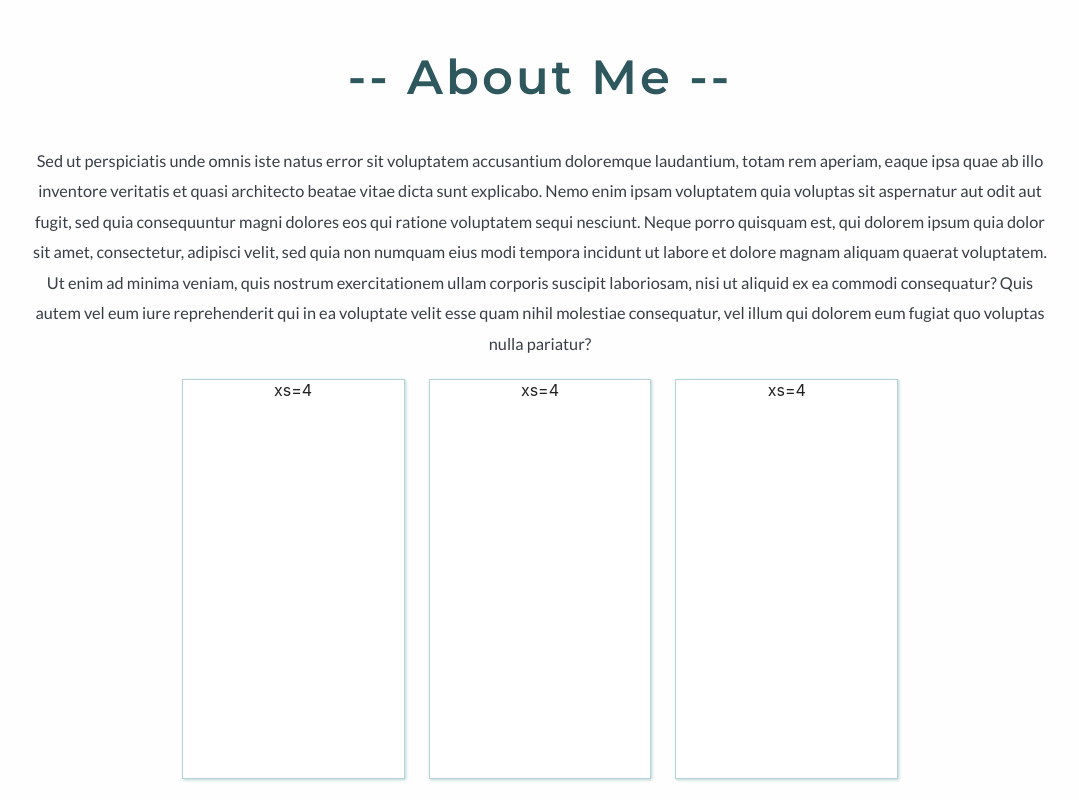
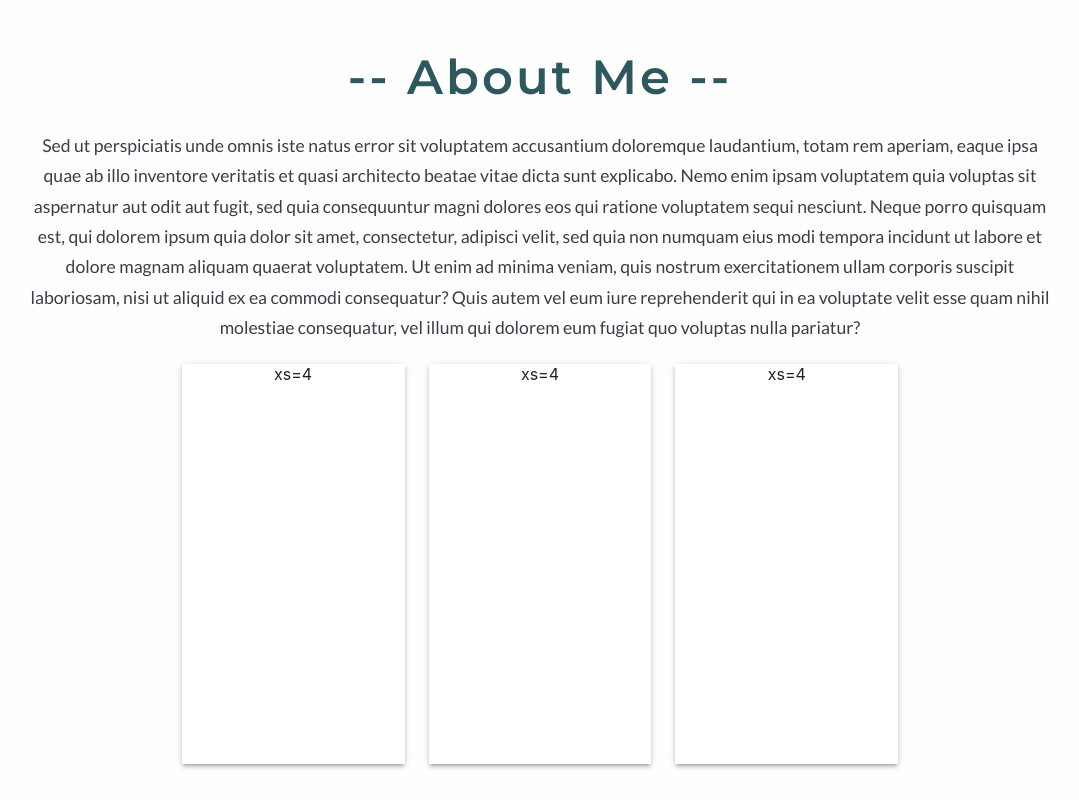
Before and after one commit to dejongyeong/web-portfolio, a React (Create React App) app: page / in a window 1280 px wide. Shown: the part 820-1620 px from the top of the page, without its empty margins (100-1179 px from the left). Built offline with nearby package versions, Linux system fonts and the light colour scheme.

Commit message:
paper wrapper for skills

```diff
--- a/src/components/About.js
+++ b/src/components/About.js
@@ -21,7 +21,7 @@ const useStyles = makeStyles((theme) => ({
     margin: '3% auto 0 auto',
     '& h3': {
       paddingTop: '3%',
-      paddingBottom: '2%',
+      paddingBottom: '1.5%',
       color: '#2e585d',
       fontWeight: '600',
       letterSpacing: '3px',
@@ -29,10 +29,10 @@ const useStyles = makeStyles((theme) => ({
     },
   },
   describe: {
-    margin: '2% auto',
+    margin: '1% auto 2% auto',
     '& p': {
       lineHeight: '1.9rem',
-      fontSize: '1.02rem',
+      fontSize: '1.1rem',
       fontFamily: 'Lato, sans-serif',
       color: '#393e46',
       fontWeight: '400',
@@ -63,9 +63,9 @@ const useStyles = makeStyles((theme) => ({
     width: '70%',
   },
   paper: {
-    border: '1px solid rgb(182 211 213)',
+    // border: '1px solid rgb(182 211 213)',
     height: '400px',
-    boxShadow: '1px 1px 3px rgb(182 211 213)',
+    //boxShadow: '1px 1px 3px #393e46',
     borderRadius: '0',
   },
   '@keyframes aboutEffect': {
@@ -76,7 +76,6 @@ const useStyles = makeStyles((theme) => ({
 
 function About() {
   const classes = useStyles();
-
   const description = (
     <Typography variant="body1">
       Sed ut perspiciatis unde omnis iste natus error sit voluptatem accusantium
@@ -103,30 +102,17 @@ function About() {
           <div className={classes.paperWrap}>
             <Grid container className={classes.root} spacing={3}>
               <Grid item lg={4} xs={12}>
-                <Paper
-                  variant="outlined"
-                  className={classes.paper}
-                  square={false}
-                >
+                <Paper elevation={3} className={classes.paper} square={false}>
                   xs=4
                 </Paper>
               </Grid>
               <Grid item lg={4} xs={12}>
-                <Paper
-                  variant="outlined"
-                  square={false}
-                  className={classes.paper}
-                >
+                <Paper square={false} elevation={3} className={classes.paper}>
                   xs=4
                 </Paper>
               </Grid>
               <Grid item lg={4} xs={12}>
-                <Paper
-                  variant="outlined"
-                  square={false}
-                  elevation={2}
-                  className={classes.paper}
-                >
+                <Paper square={false} elevation={3} className={classes.paper}>
                   xs=4
                 </Paper>
               </Grid>
```
